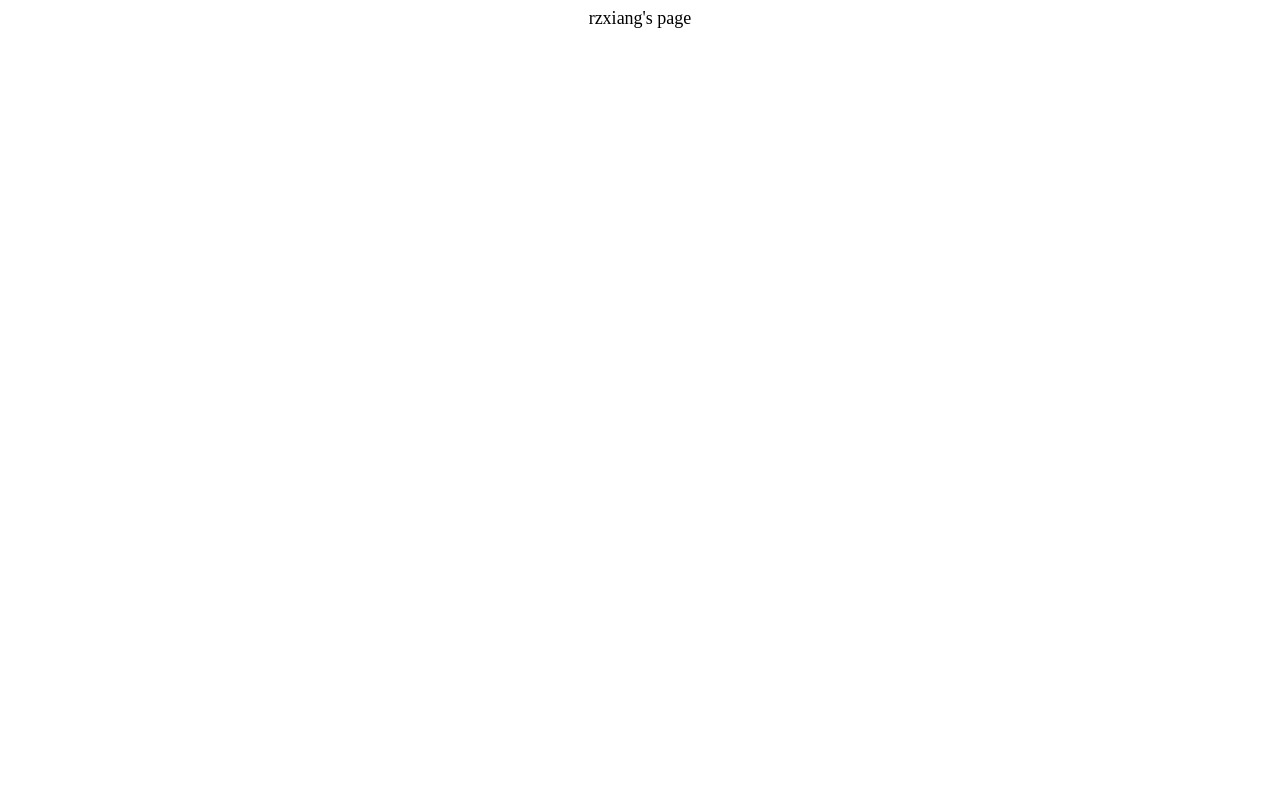
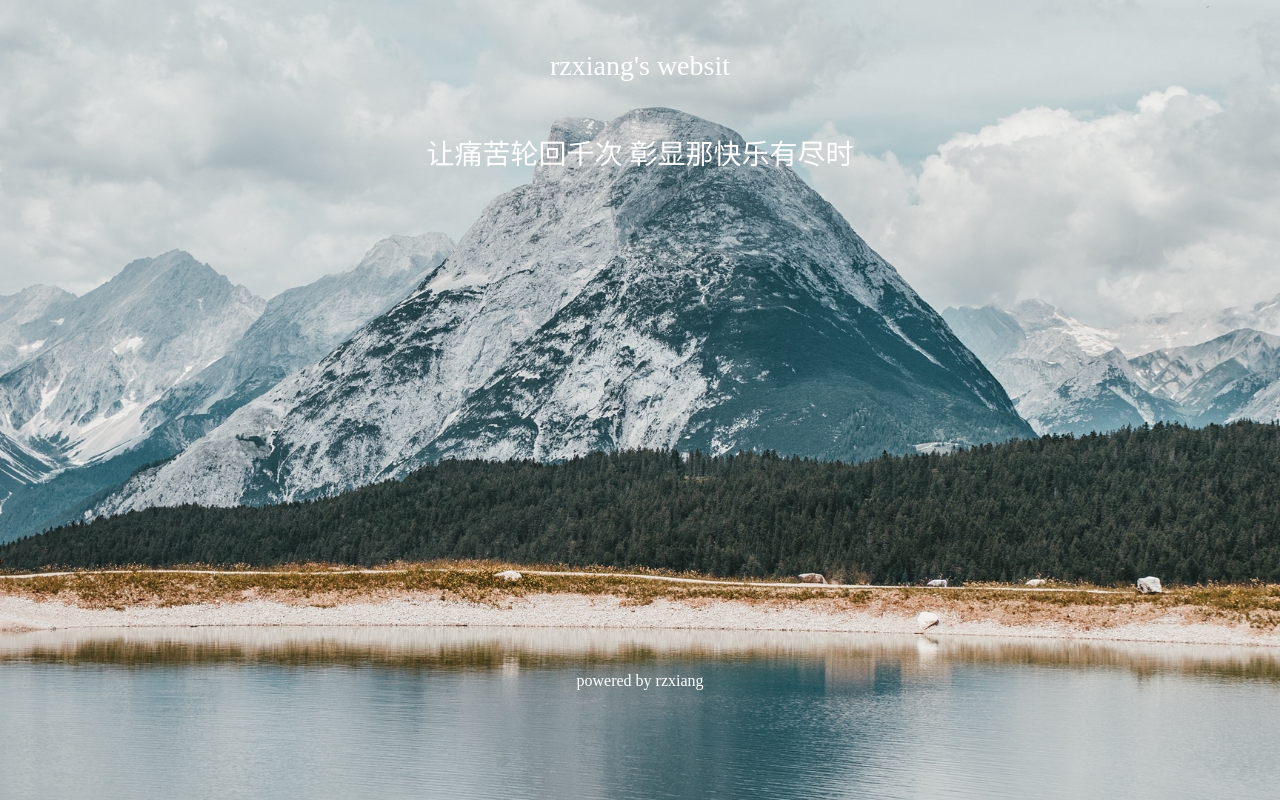
Before and after one commit to rzxiang/rzxiang.github.io, a plain HTML site: page index.html in a window 1280 px wide. Drawn offline with Linux system fonts and the light colour scheme.

Commit message:
'change'

```diff
--- /dev/null
+++ b/css/index.css
@@ -0,0 +1,23 @@
+body{
+    background:url(../image/lake.jpg) no-repeat;
+    background-size:cover;
+   background-attachment:fixed;
+}
+.title{
+     text-align:center;
+     margin-top:50px;
+     font-size:28px;
+     color:#fff;
+    }
+
+.title2{
+    text-align:center;
+     margin-top:50px;
+     font-size:28px;
+     color:#fff;
+}
+.copyright{
+    text-align:center;
+    margin-top:500px;
+    color:#fff;
+}
--- a/index.html
+++ b/index.html
@@ -1,13 +1,25 @@
 <!DOCTYPE html>
 <html>
 <head>
+    <link href="./css/index.css" rel="stylesheet" type="text/css"/>
 	<title>rzxiang</title>
 </head>
 <body>
-    <div style="text-align:center;">
-            <p2 style="margin-top:30px;font-size:18px;">rzxiang's page</p2>
+    <div class="index-page">
+        <div class="title">
+            <span>rzxiang's websit</span>
+        </div>
+        <div class="title2">
+            <span>让痛苦轮回千次 彰显那快乐有尽时</span>
 
-    </div>
+
+        </div>
+
+</div>
 
 </body>
+<footer class="copyright">
+        <span>powered by rzxiang</span>
+</footer>
+
 </html>
```
Also changed, not shown: image/lake.jpg (added).
